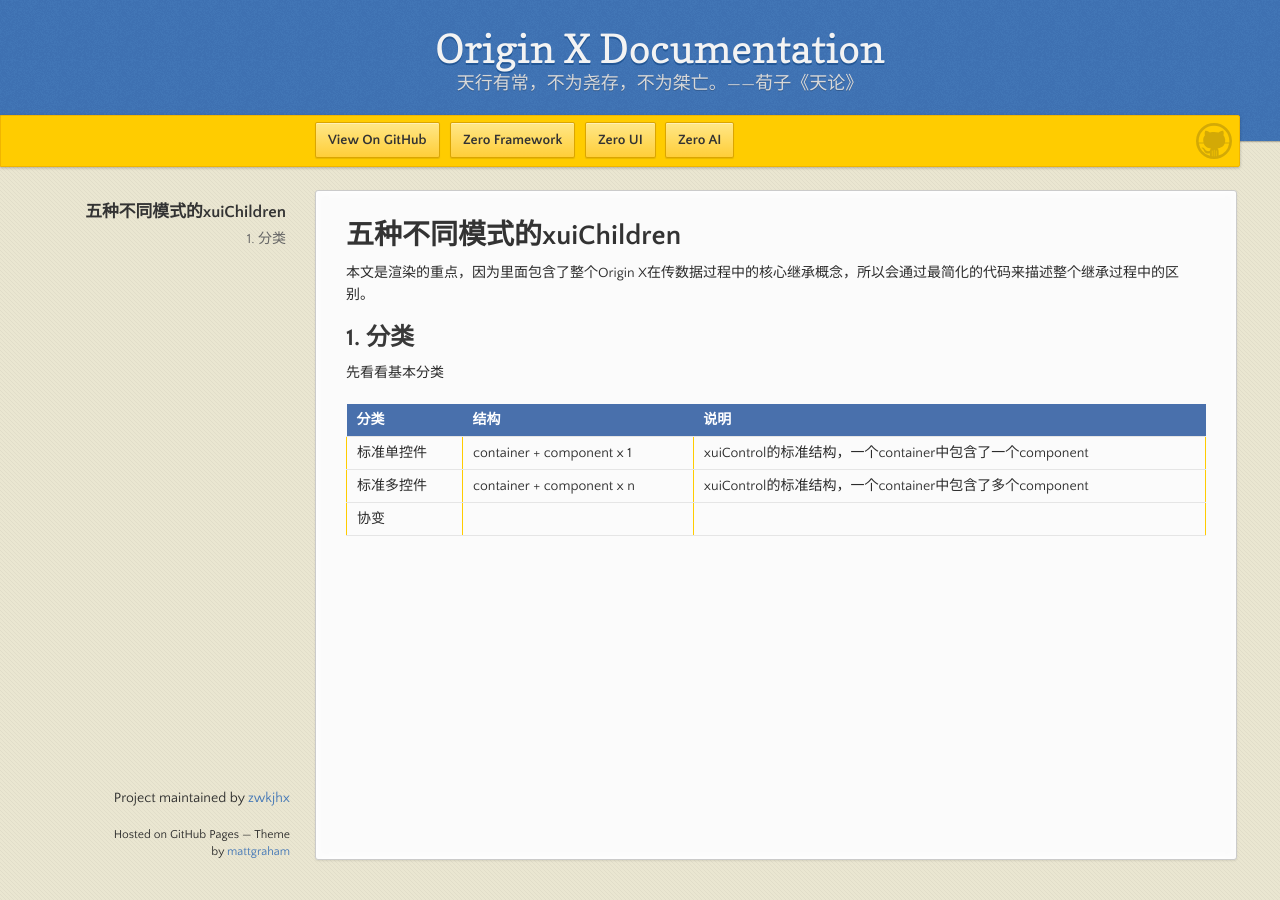
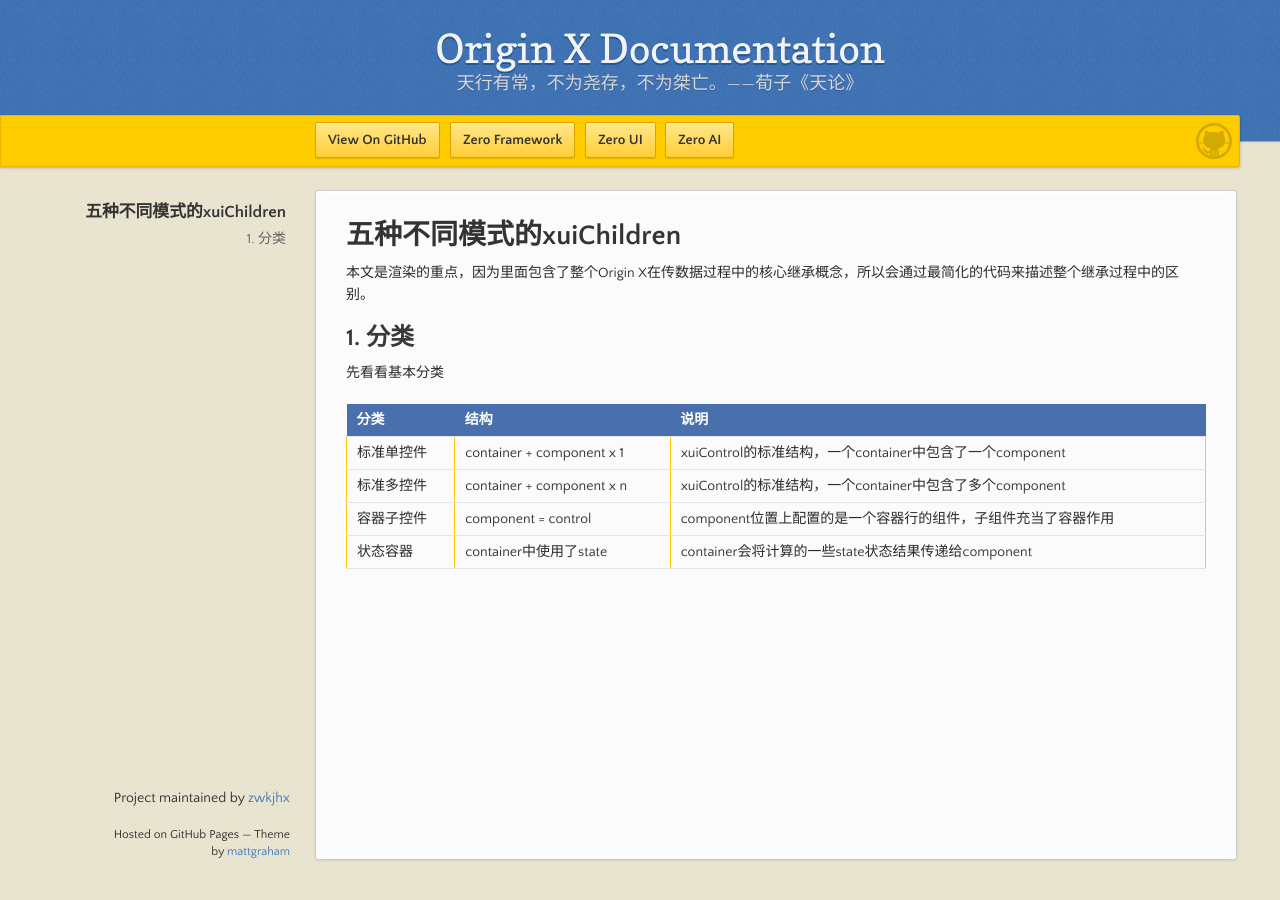
Before and after one commit to zwkjhx/ox-doc, a Jekyll site: the page built from specification/3-origin-xgui-fan/spo-017-wu-zhong-bu-tong-mo-shi-de-xuichildren-shuo-ming.md, in a window 1280 px wide. Built offline with Jekyll 4.4.1, drawn with Linux system fonts in a browser that asks for light colours; our own code applies the rules of GitHub Pages for plain Markdown files.

Commit message:
Updates specification/3-origin-xgui-fan/spo-017-wu-zhong-bu-tong-mo-shi-de-xuichildren-shuo-ming.md
Auto commit by GitBook Editor

```diff
--- a/specification/3-origin-xgui-fan/spo-017-wu-zhong-bu-tong-mo-shi-de-xuichildren-shuo-ming.md
+++ b/specification/3-origin-xgui-fan/spo-017-wu-zhong-bu-tong-mo-shi-de-xuichildren-shuo-ming.md
@@ -10,4 +10,5 @@
 | :--- | :--- | :--- |
 | 标准单控件 | container + component x 1 | xuiControl的标准结构，一个container中包含了一个component |
 | 标准多控件 | container + component x n | xuiControl的标准结构，一个container中包含了多个component |
-| 协变 |  |  |
+| 容器子控件 | component = control | component位置上配置的是一个容器行的组件，子组件充当了容器作用 |
+| 状态容器 | container中使用了state | container会将计算的一些state状态结果传递给component |
```
